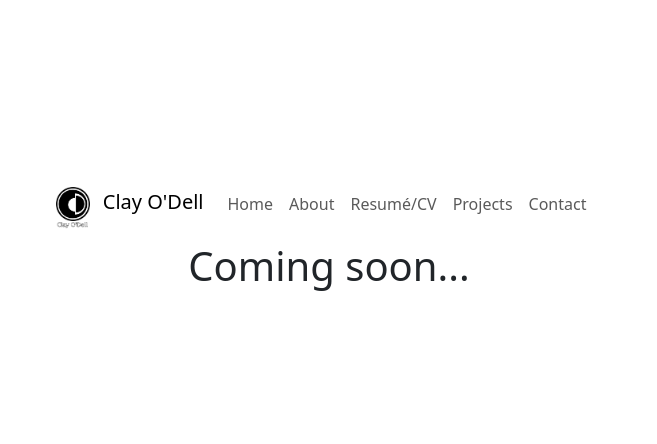
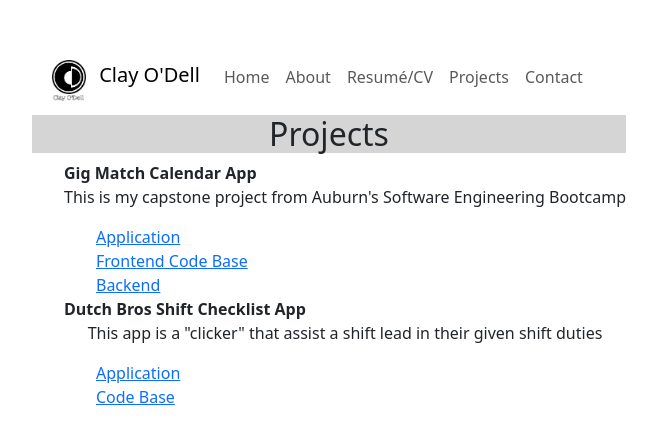
Before and after one commit to clay-odell/clayodell_com_Frontend, a React (Vite) app: page /projects in a window 1280 px wide. Shown: the part 168-612 px from the top of the page, without its empty margins (311-968 px from the left). Built offline with nearby package versions, Linux system fonts and the light colour scheme; no server answers.

Commit message:
updated Experiences component

```diff
--- a/api.js
+++ b/api.js
@@ -1,4 +1,4 @@
-const API_URL = import.meta.env.VITE_API_URL || 'https://82.29.198.28:3000';
+const API_URL = import.meta.env.VITE_API_URL || 'http://82.29.198.28:3000';
 
 const apiRequest = async (endpoint, method = 'GET', data = null) => {
   try {
--- a/package.json
+++ b/package.json
@@ -1,7 +1,6 @@
 {
   "name": "clayodell-website",
   "private": true,
-  "homepage": "https//clay-odell.github.io/clayodell_com_Frontend",
   "version": "0.0.0",
   "type": "module",
   "scripts": {
--- a/src/Experience.jsx
+++ b/src/Experience.jsx
@@ -3,7 +3,7 @@ import CV from "./CV";
 import Resume from "./Resume";
 import 'bootstrap/dist/css/bootstrap.css';
 const Experience = () => {
-  const [resumeOrCV, setResumeOrCV] = useState("");
+  const [CV, setCV] = useState("");
   const [role, setRole] = useState("");
   const [isRoleVisible, setIsRoleVisible] = useState(false);
 
@@ -18,7 +18,7 @@ const Experience = () => {
 
   const handleResumeChange = (e) => {
     const val = e.target.value;
-    setResumeOrCV(val);
+    setCV(val);
     setIsRoleVisible(true);
   };
 
@@ -31,7 +31,7 @@ const Experience = () => {
       <header>
         <img src="/Clay_Logo-Face.png" height="150px" width="150px" alt="Picture of Clay O'Dell" />
         <h1>
-          Clay O'Dell's Resumé/<em>Curriculum Vitae</em>
+          Clay O'Dell's <em>Curriculum Vitae</em>
         </h1>
         <div className="contact">
           <p className="centeredParagraphs">Contact Information:</p>
@@ -54,12 +54,11 @@ const Experience = () => {
       <section className="forms">
         <form>
           <label>
-            Resumé/<em>Curriculum Vitae</em>: <br />
-            <select value={resumeOrCV} onChange={handleResumeChange}>
+            <em>Curriculum Vitae</em>: <br />
+            <select value={CV} onChange={handleResumeChange}>
               <option value="" disabled>
                 Select...
               </option>
-              <option value="resume">Resumé</option>
               <option value="cv">Curriculum Vitae</option>
             </select>
           </label>
@@ -82,12 +81,12 @@ const Experience = () => {
         )}
       </section>
       <br />
-      {resumeOrCV === "cv" && role !== "" && (
+      {CV === "cv" && role !== "" && (
         <>
           <CV role={capitalizedRole} />
         </>
       )}
-      {resumeOrCV === "resume" && role !== "" && (
+      {CV === "resume" && role !== "" && (
         <>
           <Resume role={capitalizedRole} />
         </>
--- a/src/Projects.jsx
+++ b/src/Projects.jsx
@@ -1,5 +1,52 @@
-import { useState } from "react"
+import { useState } from "react";
 const Projects = () => {
-    return <h1>Coming soon...</h1>
-}
+  return (
+    <>
+      <h2>Projects</h2>
+      <ul>
+        <li>
+          <strong>Gig Match Calendar App</strong>
+        </li>
+        <p>
+          This is my capstone project from Auburn's Software Engineering
+          Bootcamp
+        </p>
+        <ul>
+          <li>
+            <a href="https://gigmatch-frontend-calendar-app.onrender.com/">
+              Application
+            </a>
+          </li>
+          <li>
+            <a href="https://github.com/clay-odell/GigMatch_Frontend_Calendar_App">
+              Frontend Code Base
+            </a>
+          </li>
+          <li>
+            <a href="https://github.com/clay-odell/GigMatch_Backend">Backend</a>
+          </li>
+        </ul>
+        <li>
+          <strong>Dutch Bros Shift Checklist App</strong>
+        </li>
+        <p>
+          This app is a "clicker" that assist a shift lead in their given shift
+          duties
+        </p>
+        <ul>
+          <li>
+            <a href="https://clay-odell.github.io/dutchbrosChecklist/">
+              Application
+            </a>
+          </li>
+          <li>
+            <a href="https://github.com/clay-odell/dutchbrosChecklist">
+              Code Base
+            </a>
+          </li>
+        </ul>
+      </ul>
+    </>
+  );
+};
 export default Projects;
--- a/vite.config.js
+++ b/vite.config.js
@@ -3,5 +3,5 @@ import react from '@vitejs/plugin-react';
 
 export default defineConfig({
   plugins: [react()],
-  base: '/clayodell_com_Frontend/',
+
 });
```
